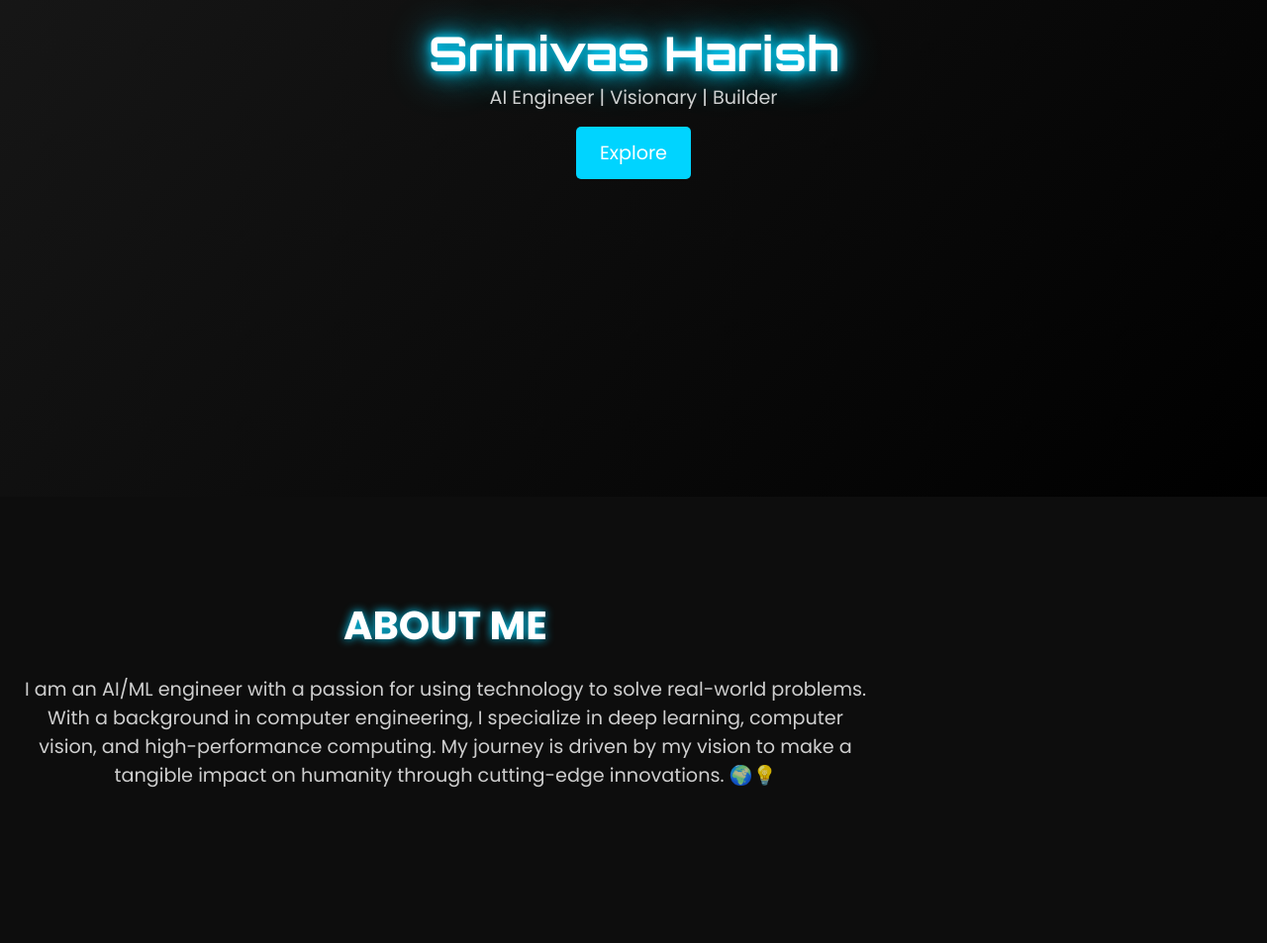
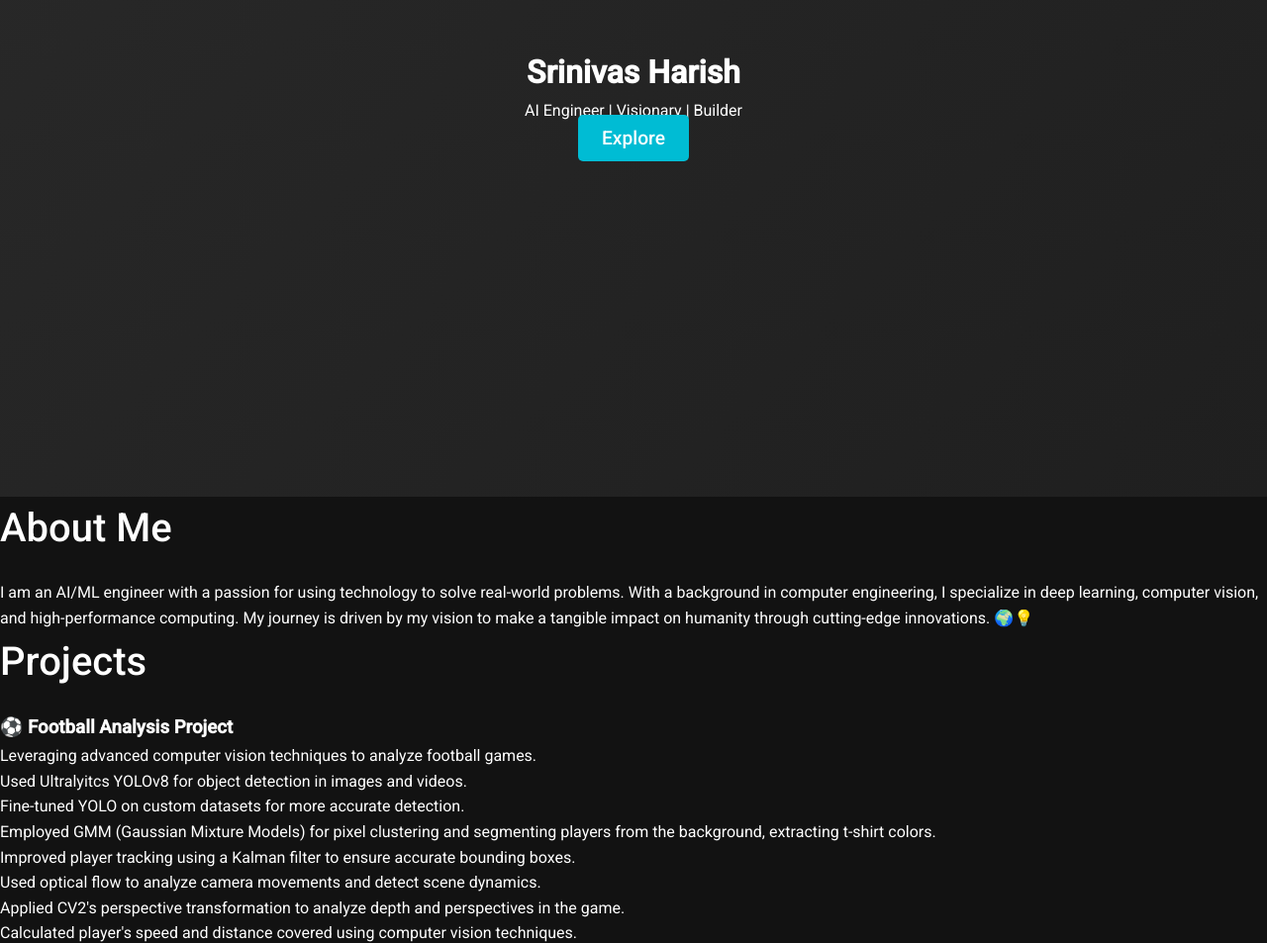
Before and after one commit to srinivas-harish/portfolio, a plain HTML site: page index.html in a window 1280 px wide. Shown: the part 298-1251 px from the top of the page at 99% size. Drawn offline with Linux system fonts and the light colour scheme.

Commit message:
Update styles.css

```diff
--- a/styles.css
+++ b/styles.css
@@ -1,4 +1,4 @@
-@import url('https://fonts.googleapis.com/css2?family=Orbitron:wght@400;700&family=Poppins:wght@300;400;700&display=swap');
+@import url('https://fonts.googleapis.com/css2?family=Roboto:wght@300;400;500&display=swap');
 
 * {
     margin: 0;
@@ -8,98 +8,104 @@
 }
 
 body {
-    font-family: 'Poppins', sans-serif;
-    background-color: #0d0d0d;
+    font-family: 'Roboto', sans-serif;
+    background-color: #121212;
     color: #ffffff;
+    line-height: 1.6;
 }
 
 header {
+    background: linear-gradient(135deg, #292929, #1f1f1f);
     height: 100vh;
     display: flex;
+    flex-direction: column;
+    justify-content: center;
     align-items: center;
-    justify-content: center;
     text-align: center;
-    background: linear-gradient(135deg, #1a1a1a, #000);
+    padding: 0 20px;
 }
 
-.container {
-    max-width: 900px;
-    padding: 20px;
+.title {
+    font-size: 4rem;
+    font-weight: 500;
+    letter-spacing: 2px;
+    margin-bottom: 10px;
 }
 
-h1 {
-    font-size: 3rem;
-    font-family: 'Orbitron', sans-serif;
-}
-
-h1.glow {
-    text-shadow: 0 0 10px #00d4ff, 0 0 20px #00d4ff, 0 0 40px #00d4ff;
-}
-
-p {
-    font-size: 1.2rem;
-    opacity: 0.8;
+.subtitle {
+    font-size: 1.5rem;
+    color: #a0a0a0;
+    margin-bottom: 30px;
 }
 
 .btn {
-    display: inline-block;
-    margin-top: 15px;
     padding: 12px 24px;
+    background-color: #00bcd4;
+    color: #fff;
+    text-decoration: none;
+    border-radius: 5px;
+    font-weight: 500;
     font-size: 1.2rem;
-    color: #fff;
-    background: #00d4ff;
-    border-radius: 5px;
-    text-decoration: none;
-    transition: 0.3s ease;
+    transition: background-color 0.3s ease, transform 0.3s ease;
 }
 
 .btn:hover {
-    background: #009ecb;
-    box-shadow: 0 0 15px #00d4ff;
+    background-color: #00979d;
+    transform: translateY(-3px);
 }
 
-section {
-    padding: 80px 0;
+.section {
+    padding: 60px 20px;
     text-align: center;
 }
 
 h2 {
     font-size: 2.5rem;
     margin-bottom: 20px;
-    text-transform: uppercase;
-    text-shadow: 0 0 10px #00d4ff;
+    font-weight: 500;
 }
 
-.grid {
+.project-grid {
     display: flex;
-    gap: 20px;
     flex-wrap: wrap;
+    gap: 40px;
     justify-content: center;
 }
 
-.card {
-    background: #1a1a1a;
-    padding: 20px;
+.project-card {
+    background-color: #1f1f1f;
     border-radius: 10px;
     width: 300px;
-    box-shadow: 0 0 15px rgba(0, 212, 255, 0.2);
-    transition: transform 0.3s ease;
+    padding: 20px;
+    box-shadow: 0 4px 10px rgba(0, 0, 0, 0.2);
+    transition: transform 0.3s ease, box-shadow 0.3s ease;
 }
 
-.card:hover {
-    transform: translateY(-5px);
-    box-shadow: 0 0 25px rgba(0, 212, 255, 0.5);
+.project-card:hover {
+    transform: translateY(-10px);
+    box-shadow: 0 8px 20px rgba(0, 0, 0, 0.3);
 }
 
-.card ul {
-    text-align: left;
-    margin-top: 10px;
-    padding-left: 20px;
+.project-card h3 {
+    font-size: 1.5rem;
+    color: #00bcd4;
+    margin-bottom: 10px;
 }
 
-.card li {
+.project-card p {
+    color: #bbb;
+    margin-bottom: 15px;
+}
+
+.project-card ul {
+    list-style-type: none;
+    padding-left: 20px;
+    color: #aaa;
+}
+
+.project-card li {
     font-size: 1rem;
-    margin-bottom: 8px;
+    margin-bottom: 10px;
 }
 
 .social-icons {
@@ -108,18 +114,19 @@ h2 {
 
 .social-icons a {
     font-size: 2rem;
-    margin: 10px;
-    color: #00d4ff;
-    transition: 0.3s ease;
+    margin: 15px;
+    color: #00bcd4;
+    transition: color 0.3s ease, transform 0.3s ease;
 }
 
 .social-icons a:hover {
-    color: #009ecb;
+    color: #00979d;
     transform: scale(1.1);
 }
 
 footer {
     text-align: center;
+    background-color: #292929;
     padding: 20px;
-    background: #111;
+    color: #888;
 }
```
